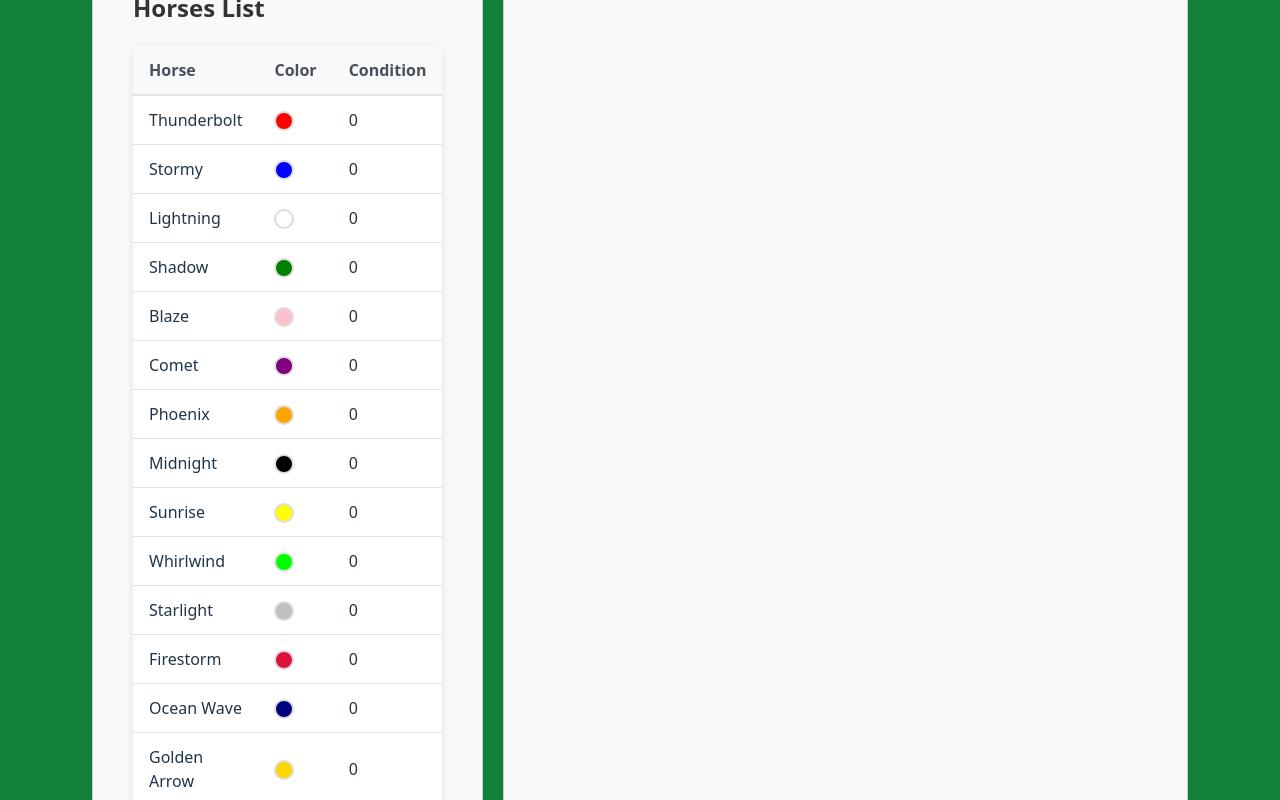
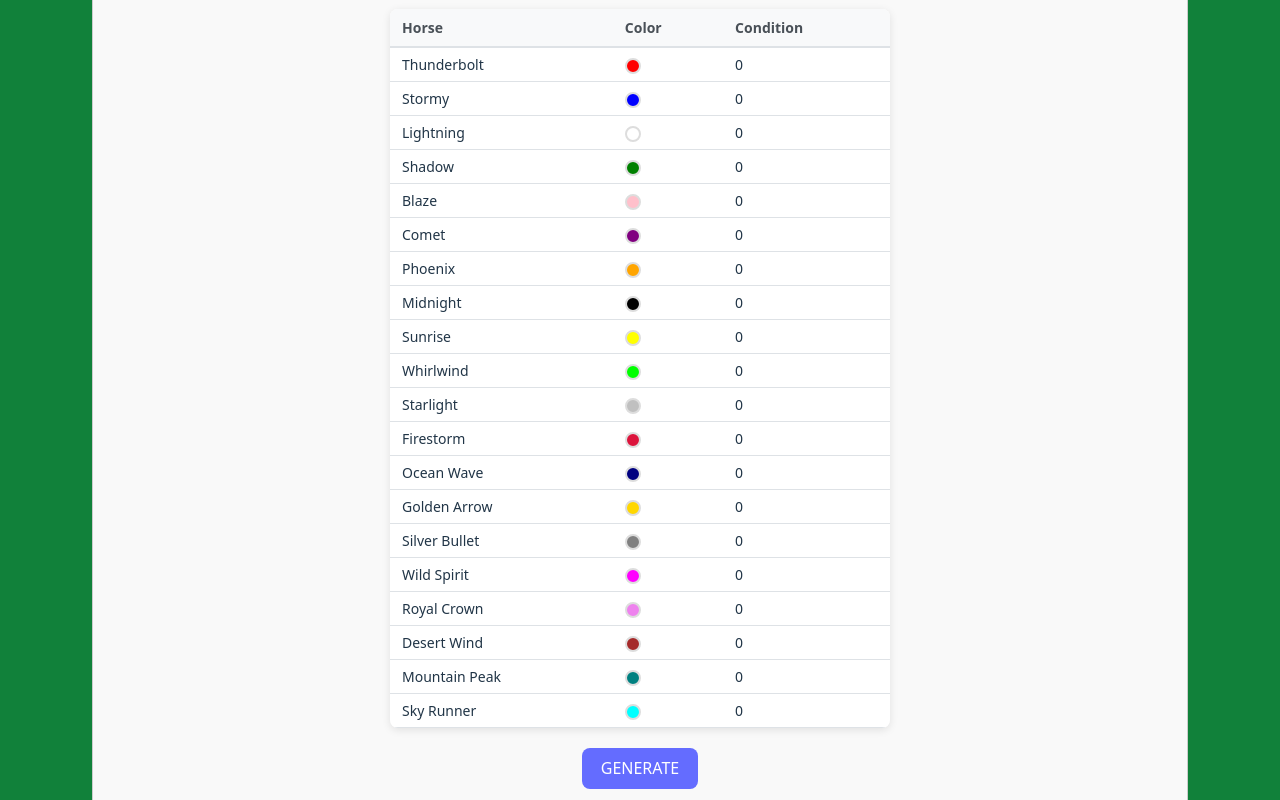
Before and after one commit to zeynepdundar/HorseRacingGame, a Vue app: page / in a window 1280 px wide. Shown: the part 400-1200 px from the top of the page. Built offline with nearby package versions, Linux system fonts and the light colour scheme.

Commit message:
Create shared button component

```diff
--- a/src/components/Main.vue
+++ b/src/components/Main.vue
@@ -17,9 +17,6 @@ import HoursesList from './horses/HoursesList.vue';
 
 <style scoped>
 .main-container {
-  display: grid;
-  grid-template-columns: 1fr 2fr; /* Horse list takes 1/3, race track takes 2/3 */
-  gap: 20px;
   padding: 20px;
   max-width: 1200px;
   margin: 0 auto;
@@ -30,7 +27,7 @@ import HoursesList from './horses/HoursesList.vue';
   padding: 20px;
   background-color: #f9f9f9;
   border-radius: 8px;
-  justify-self: start; /* Align to left */
+  margin-bottom: 20px;
 }
 
 .race-track-section {
@@ -43,9 +40,11 @@ import HoursesList from './horses/HoursesList.vue';
 /* Responsive design for smaller screens */
 @media (max-width: 768px) {
   .main-container {
-    grid-template-columns: 1fr; /* Stack vertically on mobile */
-    gap: 15px;
     padding: 15px;
+  }
+
+  .horse-list-section {
+    margin-bottom: 15px;
   }
 }
 </style>
--- a/src/components/horses/HoursesList.vue
+++ b/src/components/horses/HoursesList.vue
@@ -22,25 +22,34 @@
               <span v-else class="no-color">No Color</span>
             </td>
             <td>{{ horse.condition }}</td>
-
           </tr>
         </tbody>
       </table>
+    </div>
+    <div class="button-container">
+      <Button @click="handleButtonClick">GENERATE</Button>
     </div>
   </div>
 </template>
 
 <script>
 import horsesData from '../../mock/horses.json'
+import Button from '../ui/Button.vue'
 
 export default {
   name: 'HoursesList',
+  components: {
+    Button
+  },
   data() {
     return {
       horses: horsesData
     }
   },
   methods: {
+    handleButtonClick() {
+
+    }
   }
 }
 </script>
@@ -48,20 +57,21 @@ export default {
 <style scoped>
 .horses-list {
   padding: 20px;
-  max-width: 600px; /* Reduced from 1000px */
-  margin: 0; /* Changed from 0 auto to align left */
+  margin: 0 auto;
 }
 
 .horses-list h2 {
   color: #333;
-  margin-bottom: 20px;
-  text-align: left; /* Changed from center to left */
+  margin-bottom: 15px;
+  text-align: center;
 }
 
 .table-container {
   overflow-x: auto;
   border-radius: 8px;
   box-shadow: 0 2px 8px rgba(0, 0, 0, 0.1);
+  max-width: 500px;
+  margin: 0 auto;
 }
 
 .horses-table {
@@ -74,15 +84,17 @@ export default {
   background: #f8f9fa;
   color: #495057;
   font-weight: 600;
-  padding: 12px 16px;
+  padding: 8px 12px;
   text-align: left;
   border-bottom: 2px solid #dee2e6;
+  font-size: 14px;
 }
 
 .horses-table td {
-  padding: 12px 16px;
+  padding: 6px 12px;
   border-bottom: 1px solid #dee2e6;
   vertical-align: middle;
+  font-size: 14px;
 }
 
 .horse-row:hover {
@@ -91,17 +103,18 @@ export default {
 
 .color-indicator {
   display: inline-block;
-  width: 20px;
-  height: 20px;
+  width: 16px;
+  height: 16px;
   border-radius: 50%;
   border: 2px solid #ddd;
-  margin-right: 8px;
+  margin-right: 6px;
   vertical-align: middle;
 }
 
 .no-color {
   color: #6c757d;
   font-style: italic;
+  font-size: 13px;
 }
 
 .btn-primary {
@@ -123,6 +136,11 @@ export default {
   background: #004085;
 }
 
+.button-container {
+  text-align: center;
+  margin-top: 20px;
+}
+
 @media (max-width: 768px) {
   .horses-list {
     padding: 10px;
--- a/src/components/layout/TheHeader.vue
+++ b/src/components/layout/TheHeader.vue
@@ -13,7 +13,7 @@ import logo from '../../assets/logo.png'
 <style scoped>
 header {
   text-align: center;
-  margin: 3rem auto;
+  margin: 2rem auto;
 }
 
 header h1 {
--- a/src/components/ui/Button.vue
+++ b/src/components/ui/Button.vue
@@ -0,0 +1,34 @@
+<template>
+  <button @click="$emit('click')">
+    <slot />
+  </button>
+</template>
+
+<script setup>
+defineEmits(['click'])
+</script>
+
+<style scoped>
+button {
+  background-color: #646cff;
+  color: white;
+  border: none;
+  border-radius: 8px;
+  padding: 0.6em 1.2em;
+  font-size: 1em;
+  font-weight: 500;
+  font-family: inherit;
+  cursor: pointer;
+  transition: background-color 0.25s;
+}
+
+button:hover {
+  background-color: #535bf2;
+}
+
+button:focus,
+button:focus-visible {
+  outline: 2px solid #646cff;
+  outline-offset: 2px;
+}
+</style>
```
